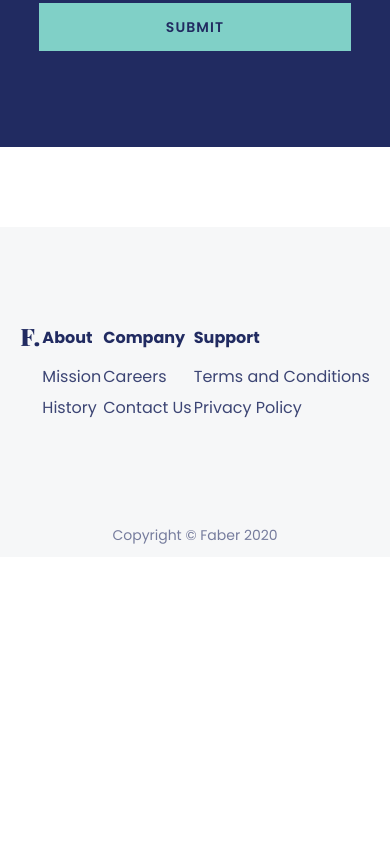
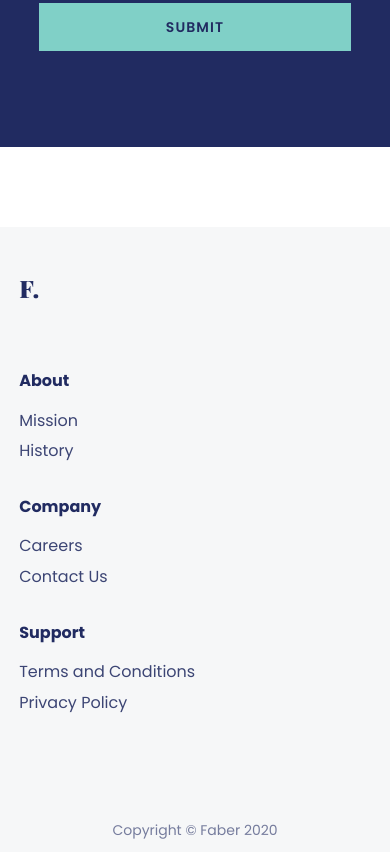
Before and after one commit to la-magbanua/faber, a Gatsby site: page / in a window 390 px wide. Shown: the part 6174-7026 px from the top of the page. Before the commit the page ends 6731 px from the top, so only its background shows below. Built offline with nearby package versions, Linux system fonts and the light colour scheme; Gatsby itself is replaced by a stand-in of ours; a web font is replaced by a local one.

Commit message:
adjusted responsive styles on footer

```diff
--- a/src/components/footer.js
+++ b/src/components/footer.js
@@ -7,6 +7,10 @@ const StyledFooter = styled.footer`
   padding-top: 5rem;
   background: ${({ theme }) => theme.colors.offWhite};
   color: ${({ theme }) => theme.colors.primary};
+
+  @media screen and (max-width: 420px) {
+    padding-top: 2rem;
+  }
 `
 
 const InnerFooter = styled.div`
@@ -23,6 +27,12 @@ const FooterLinks = styled.div`
   align-items: center;
   padding: 0 3rem;
   margin-bottom: 5rem;
+
+  @media screen and (max-width: 420px) {
+    flex-direction: column;
+    align-items: flex-start;
+    justify-content: initial;
+  }
 `
 
 const FooterCopy = styled.div`
@@ -40,6 +50,10 @@ const FooterBrand = styled.p`
     font-family: ${({ theme }) => theme.fonts.heading};
     color: ${({ theme }) => theme.colors.primary};
     font-weight: ${({ theme }) => theme.fontWeights.black};
+  }
+
+  @media screen and (max-width: 420px) {
+    margin-bottom: 3rem;
   }
 `
 
```
